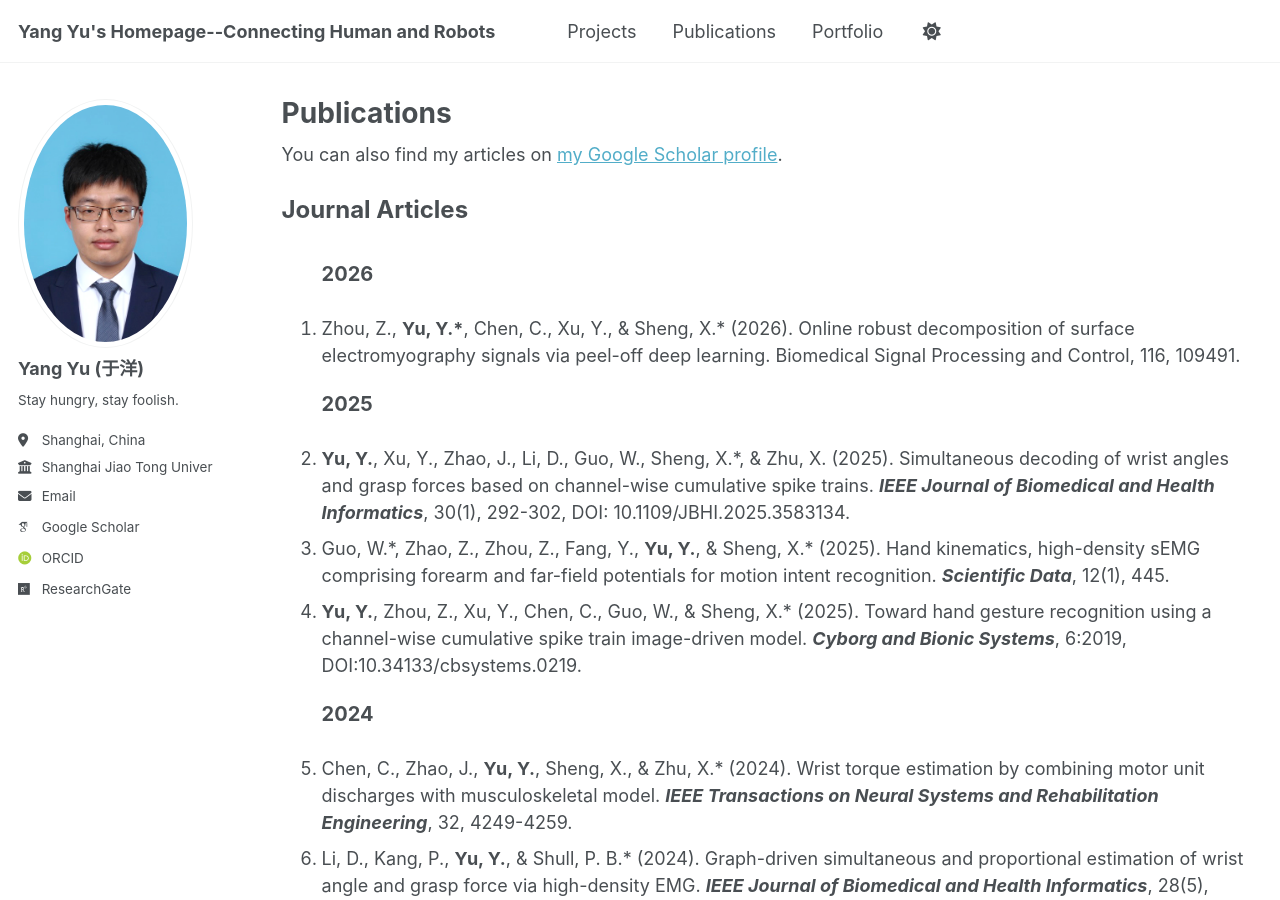
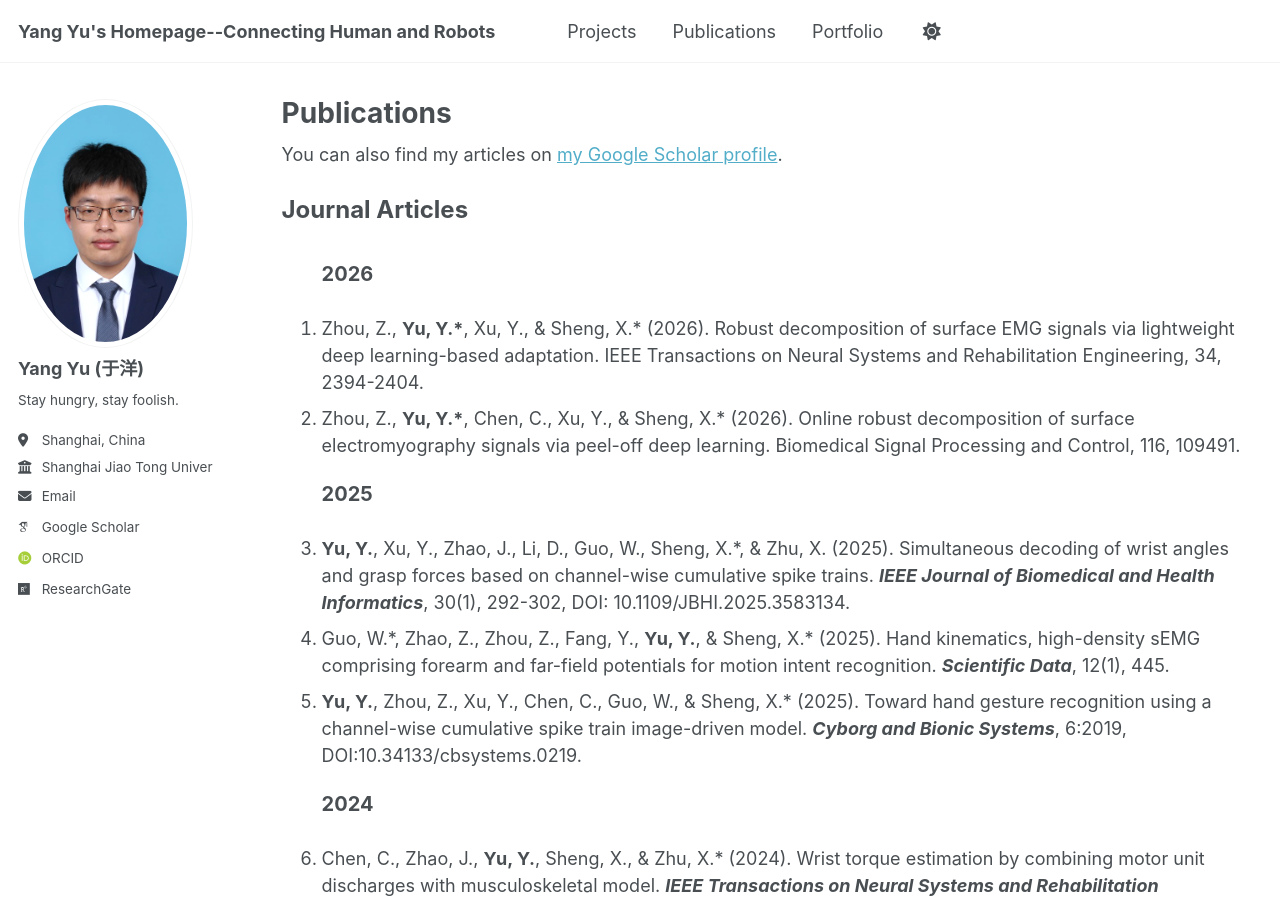
Before and after one commit to Yu-SJTUMRI/Yu-SJTUMRI.github.io, a Jekyll site: the page built from _pages/publications.html, in a window 1280 px wide and 900 px high. Built offline with Jekyll 4.4.1, drawn with Linux system fonts in a browser that asks for light colours; some web fonts are replaced; a script that is not in the unit is left out.

Commit message:
Add journal article to 2026 publications list

```diff
--- a/_pages/publications.html
+++ b/_pages/publications.html
@@ -38,6 +38,7 @@ author_profile: true
 <ol>
 <p style="font-size: 20px;"><b>2026</b></p>
 
+  <li>Zhou, Z., <b>Yu, Y.*</b>, Xu, Y., & Sheng, X.* (2026). Robust decomposition of surface EMG signals via lightweight deep learning-based adaptation. IEEE Transactions on Neural Systems and Rehabilitation Engineering, 34, 2394-2404.</li>
   <li>Zhou, Z., <b>Yu, Y.*</b>, Chen, C., Xu, Y., & Sheng, X.* (2026). Online robust decomposition of surface electromyography signals via peel-off deep learning. Biomedical Signal Processing and Control, 116, 109491.</li>
 
 <p style="font-size: 20px;"><b>2025</b></p>
```
